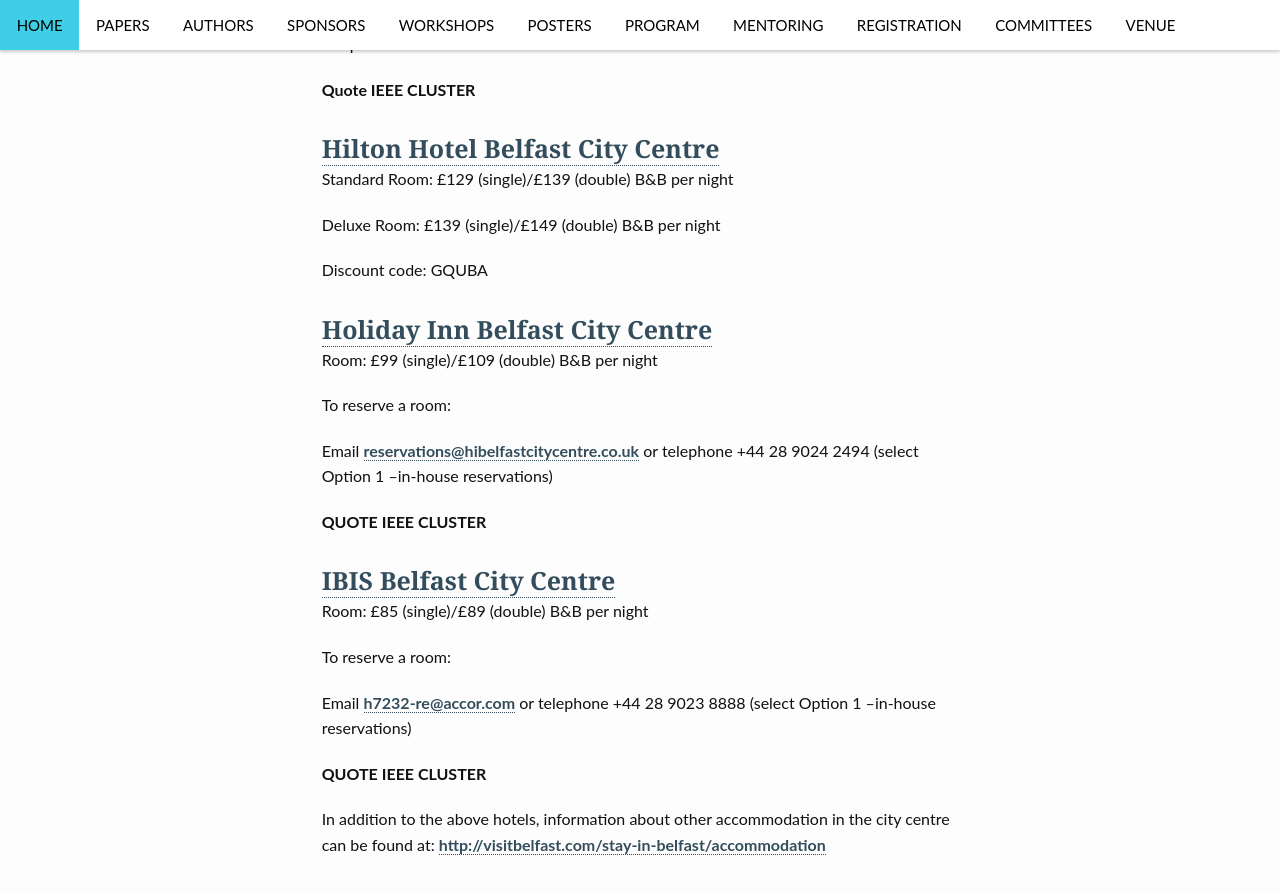
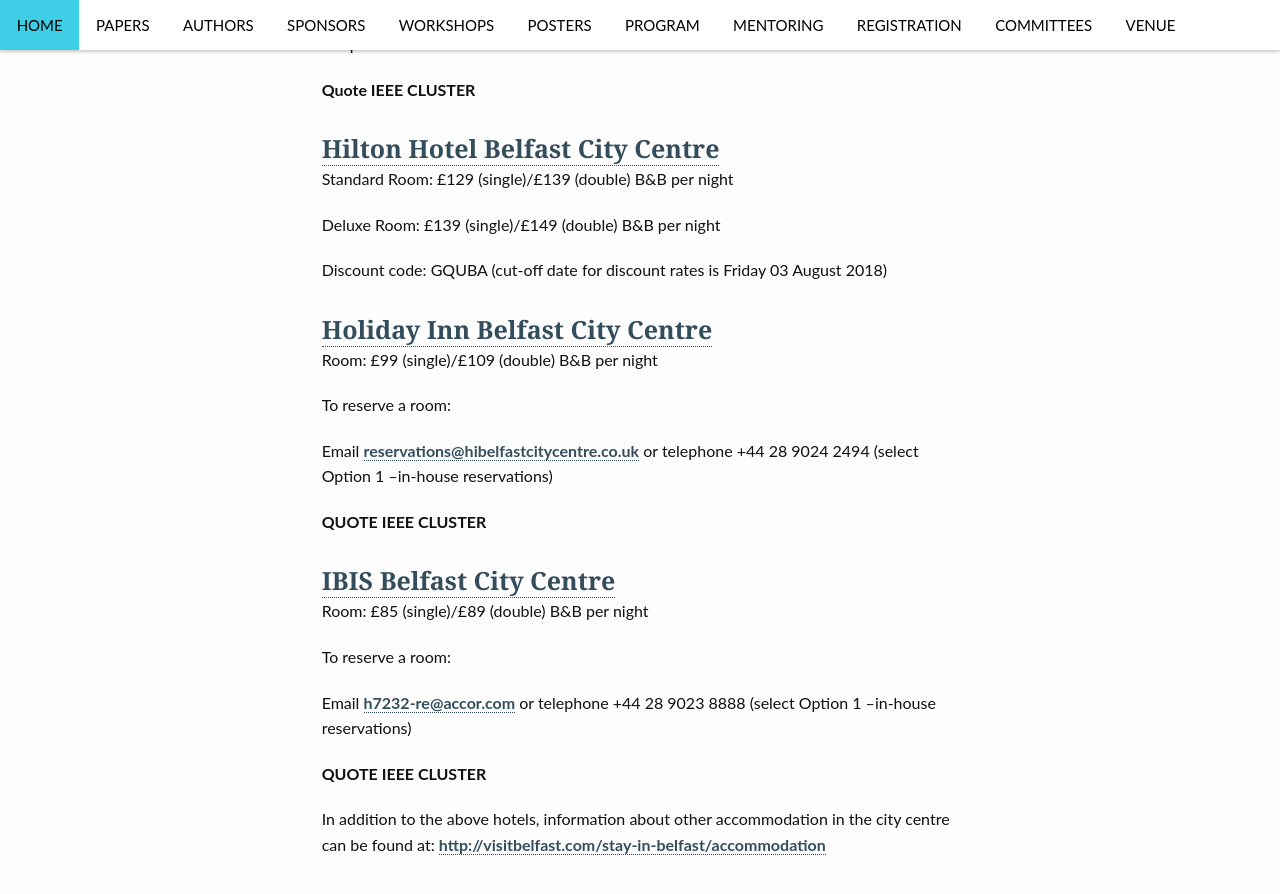
Before and after one commit to cluster2018/cluster2018, a Jekyll site: the page built from venue/index.md, in a window 1280 px wide and 900 px high, scrolled down 1519 px. Shown: the top 894 px of the window. Built offline with Jekyll 4.4.1, drawn with Linux system fonts in a browser that asks for light colours; comment, search, counter and statistics services are not loaded.

Commit message:
Updated venue

```diff
--- a/venue/index.md
+++ b/venue/index.md
@@ -61,7 +61,7 @@ Standard Room: £129 (single)/£139 (double) B&B per night
 
 Deluxe Room: £139 (single)/£149 (double) B&B per night
 
-Discount code: GQUBA
+Discount code: GQUBA (cut-off date for discount rates is Friday 03 August 2018)
 
 ### [Holiday Inn Belfast City Centre](https://www.ihg.com/holidayinn/hotels/gb/en/belfast/bfsas/hoteldetail)
 Room: £99 (single)/£109 (double) B&B per night
```
